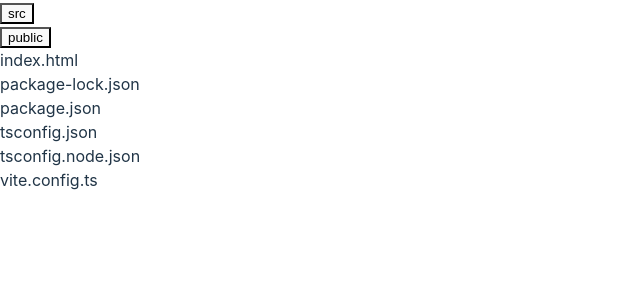
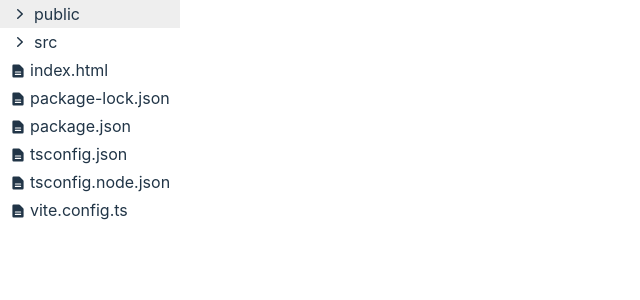
Before and after one commit to glocore/signoz-assignment, a React (Vite) app: page / in a window 1280 px wide. Shown: the top 300 px of the page, without its empty margins (0-640 px from the left). Built offline with nearby package versions, Linux system fonts and the light colour scheme.

Commit message:
add styling

```diff
--- a/src/App.tsx
+++ b/src/App.tsx
@@ -28,38 +28,57 @@ function FileTree() {
   const { fileTree } = useContext(FileTreeContext);
 
   return (
-    <div className="App">
+    <>
       {fileTree.map((item) => (
-        <div key={item.id}>{renderFileOrDir(item as any, true)}</div>
+        <div key={item.id}>{renderTreeItem(item as any)}</div>
       ))}
-    </div>
+    </>
   );
 }
 
-function renderFileOrDir(fileOrDir: TreeItem, isRoot?: boolean) {
-  const indentationWidth = 25 * (isRoot ? 0 : 1);
+const indentationWidth = 22;
 
-  if (fileOrDir.type === "file") {
+function renderTreeItem(treeItem: TreeItem, depth = 0) {
+  if (treeItem.type === "file") {
     return (
       <div
         draggable
-        style={{ paddingLeft: indentationWidth }}
-        onDragStart={(e) => handleDragStart(e, fileOrDir.id)}
+        onDragStart={(e) => handleDragStart(e, treeItem.id)}
+        className="tree-item tree-item-contents"
+        style={{
+          paddingLeft: indentationWidth * depth,
+          border: "2px solid transparent",
+        }}
       >
-        {fileOrDir.name}
+        <div
+          className="tree-icon"
+          style={{ width: 16, height: 16, marginBottom: 2 }}
+        >
+          <svg
+            xmlns="http://www.w3.org/2000/svg"
+            viewBox="0 0 20 20"
+            fill="currentColor"
+            width="100%"
+            height="100%"
+          >
+            <path
+              fillRule="evenodd"
+              d="M4.5 2A1.5 1.5 0 003 3.5v13A1.5 1.5 0 004.5 18h11a1.5 1.5 0 001.5-1.5V7.621a1.5 1.5 0 00-.44-1.06l-4.12-4.122A1.5 1.5 0 0011.378 2H4.5zm2.25 8.5a.75.75 0 000 1.5h6.5a.75.75 0 000-1.5h-6.5zm0 3a.75.75 0 000 1.5h6.5a.75.75 0 000-1.5h-6.5z"
+              clipRule="evenodd"
+            />
+          </svg>
+        </div>{" "}
+        {treeItem.name}
       </div>
     );
   } else {
-    return (
-      <div style={{ paddingLeft: indentationWidth }}>
-        <Dir dir={fileOrDir} />
-      </div>
-    );
+    return <Dir dir={treeItem} depth={depth} />;
   }
 }
 
-function Dir(props: { dir: TreeItem }) {
+function Dir(props: { dir: TreeItem; depth: number }) {
   const [isOpen, setIsOpen] = useState(false);
+  const [isDraggingOver, setIsDraggingOver] = useState(false);
   const { fileTree, setFileTree } = useContext(FileTreeContext);
 
   const handleDrop = useCallback(
@@ -81,6 +100,7 @@ function Dir(props: { dir: TreeItem }) {
   ) {
     e.preventDefault();
     e.dataTransfer.dropEffect = "move";
+    setIsDraggingOver(true);
 
     if (!timeoutRef.current) {
       timeoutRef.current = setTimeout(() => {
@@ -93,6 +113,7 @@ function Dir(props: { dir: TreeItem }) {
   const handleDragLeave = useCallback(function handleDragLeave() {
     clearTimeout(timeoutRef.current!);
     timeoutRef.current = null;
+    setIsDraggingOver(false);
   }, []);
 
   return (
@@ -103,18 +124,58 @@ function Dir(props: { dir: TreeItem }) {
         onDrop={handleDrop}
         onDragOver={handleDragOver}
         onDragLeave={handleDragLeave}
+        onDropCapture={handleDragLeave}
+        className="tree-item"
+        style={{
+          paddingLeft: indentationWidth * props.depth,
+          borderWidth: 2,
+          borderStyle: "solid",
+          borderColor: isDraggingOver ? "#4287f5" : "transparent",
+          transition: "border-color 0.1s",
+        }}
       >
         <button
           onClick={(_) => setIsOpen((o) => !o)}
-          style={{ cursor: "pointer" }}
+          className="folder tree-item-contents"
         >
+          <div className="tree-icon">
+            {isOpen ? (
+              <svg
+                xmlns="http://www.w3.org/2000/svg"
+                viewBox="0 0 20 20"
+                fill="currentColor"
+                width="100%"
+                height="100%"
+              >
+                <path
+                  fillRule="evenodd"
+                  d="M5.23 7.21a.75.75 0 011.06.02L10 11.168l3.71-3.938a.75.75 0 111.08 1.04l-4.25 4.5a.75.75 0 01-1.08 0l-4.25-4.5a.75.75 0 01.02-1.06z"
+                  clipRule="evenodd"
+                />
+              </svg>
+            ) : (
+              <svg
+                xmlns="http://www.w3.org/2000/svg"
+                viewBox="0 0 20 20"
+                fill="currentColor"
+                width="100%"
+                height="100%"
+              >
+                <path
+                  fillRule="evenodd"
+                  d="M7.21 14.77a.75.75 0 01.02-1.06L11.168 10 7.23 6.29a.75.75 0 111.04-1.08l4.5 4.25a.75.75 0 010 1.08l-4.5 4.25a.75.75 0 01-1.06-.02z"
+                  clipRule="evenodd"
+                />
+              </svg>
+            )}
+          </div>
           {props.dir.name}
         </button>
       </div>
       {!isOpen
         ? null
         : props.dir.contents.map((item) => (
-            <div key={item.id}>{renderFileOrDir(item)}</div>
+            <div key={item.id}>{renderTreeItem(item, props.depth + 1)}</div>
           ))}
     </>
   );
--- a/src/index.css
+++ b/src/index.css
@@ -24,15 +24,45 @@ h1 {
   line-height: 1.1;
 }
 
+button {
+  all: unset;
+  cursor: pointer;
+}
+
+.tree-item-contents {
+  display: flex;
+  align-items: center;
+  padding-right: 8px;
+}
+
+.tree-item {
+  cursor: pointer;
+}
+
+.tree-item:hover {
+  background-color: #4a4a4a;
+}
+
+.folder {
+  width: 100%;
+}
+
+.tree-icon {
+  width: 20px;
+  height: 20px;
+  display: inline-block;
+  margin-left: 8px;
+  margin-right: 4px;
+  flex-shrink: 0;
+}
+
 @media (prefers-color-scheme: light) {
   :root {
     color: #213547;
     background-color: #ffffff;
   }
-  a:hover {
-    color: #747bff;
-  }
-  button {
-    background-color: #f9f9f9;
+
+  .tree-item:hover {
+    background-color: #eeeeee;
   }
 }
--- a/src/utilities.ts
+++ b/src/utilities.ts
@@ -1,14 +1,33 @@
 import { TreeItems, FlattenedItem, TreeItem } from "./types";
 
 /**
- * Recursively add the path as the `id` property for all items in the tree.
- * Also sorts items alphabetically, directories first.
+ * Recursively sorts items alphabetically, directories first.
+ */
+function sortByNameAndType(arr: TreeItems) {
+  arr.sort(function (a: TreeItem, b: TreeItem) {
+    if (a.type === b.type) {
+      return a.name.localeCompare(b.name);
+    }
+    return a.type.localeCompare(b.type);
+  });
+
+  arr.forEach((i) => {
+    if (i.type === "directory" && i.contents.length > 0) {
+      sortByNameAndType(i.contents);
+    }
+  });
+
+  return arr;
+}
+
+/**
+ * Recursively adds the path as the `id` property for all items in the tree.
  */
 export function prepareTree(tree: TreeItems, parentPath = ""): TreeItems {
-  return [...tree]
-    .sort()
-    .sort((i) => (i.type !== "directory" ? 1 : -1))
-    .map((item) => {
+  const cloned = structuredClone(tree) as TreeItems;
+  const sorted = sortByNameAndType(cloned);
+
+  return sorted.map((item) => {
     const id = parentPath + "/" + item.name;
 
     if (item.type === "file") {
@@ -61,7 +80,7 @@ export function buildTree(flattenedItems: FlattenedItem[]): TreeItems {
     parent.contents.push(item);
   }
 
-  return root.contents;
+  return sortByNameAndType(root.contents);
 }
 
 export function findItem(items: TreeItem[], itemId: string) {
```
Also changed, not shown: 1 other file (tests, documents, lock files or other folders). Lines whose indentation alone changed are shown as unchanged.
